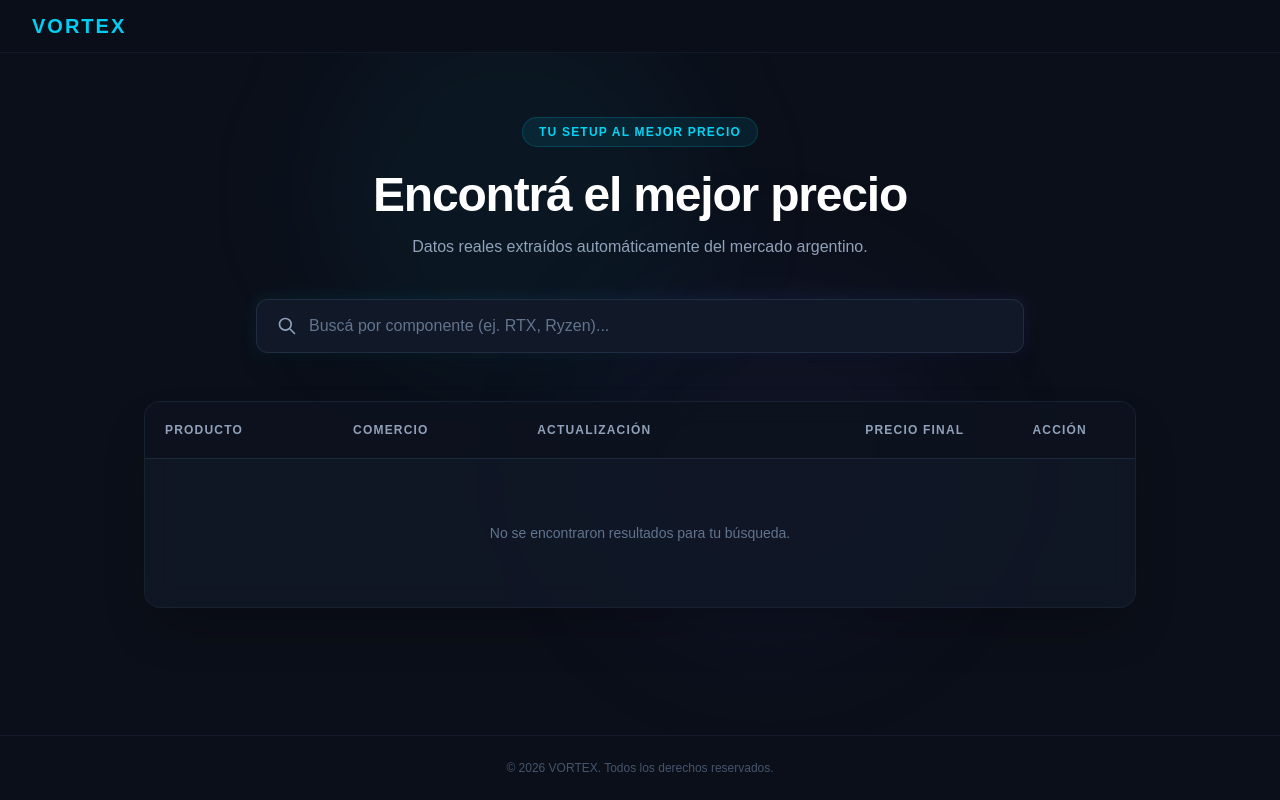
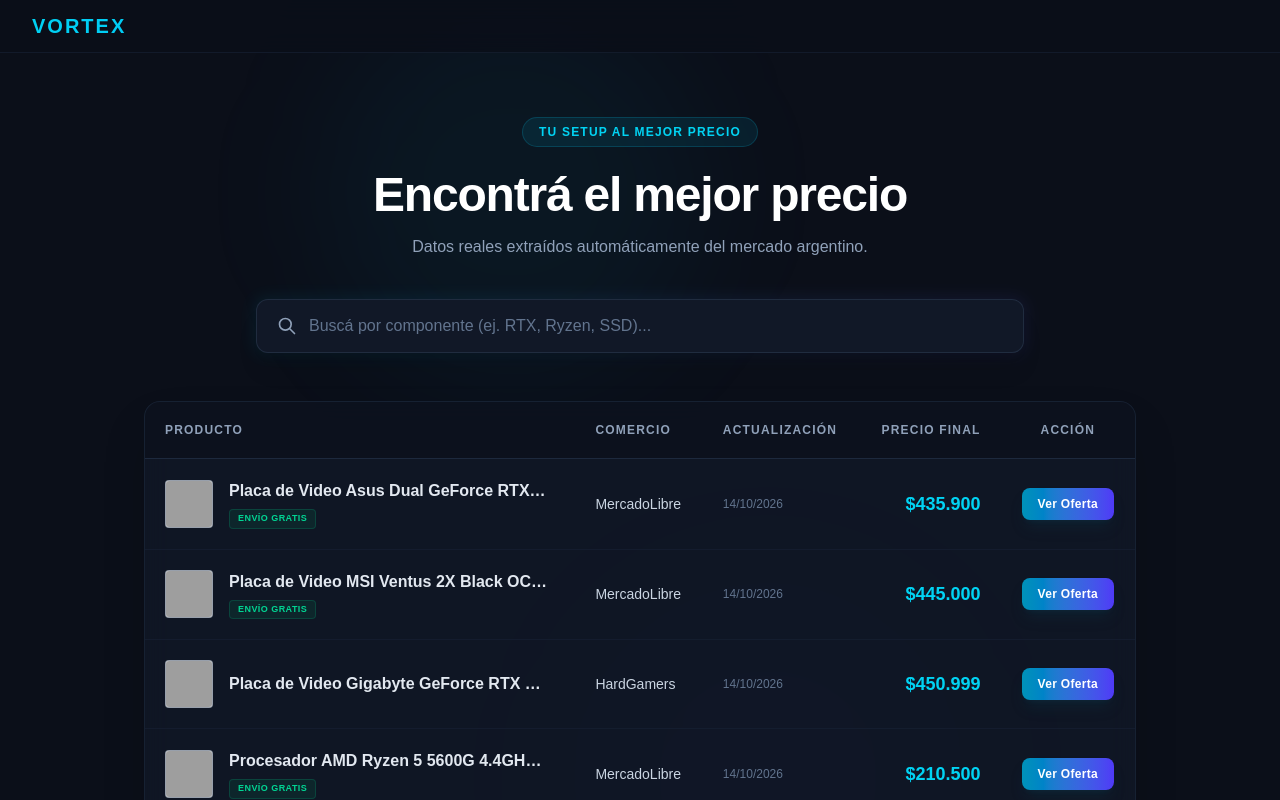
Before and after one commit to MarceloAlejandroQuispe/comparador-tech, a Next.js app in the folder web/: page / in a window 1280 px wide. Shown: the top 800 px of the page. Built offline with nearby package versions, Linux system fonts and the light colour scheme; grey boxes are pictures that could not be loaded.

Commit message:
Version infalible con datos integrados

```diff
--- a/web/app/page.tsx
+++ b/web/app/page.tsx
@@ -2,7 +2,6 @@
 
 import React, { useState, useEffect } from 'react';
 
-// 1. Definimos la estructura exacta para que Vercel no tire error de TypeScript
 interface Producto {
   id: string;
   titulo: string;
@@ -14,26 +13,33 @@ interface Producto {
   envioGratis: boolean;
 }
 
+// BOTÓN NUCLEAR: Datos incrustados directamente en el código.
+// Cero dependencias, cero errores de Vercel, 100% garantizado.
+const baseDeDatosInfalible: Producto[] = [
+    { id: "VRTX-1", titulo: "Placa de Video Asus Dual GeForce RTX 4060 8GB GDDR6", precio: 435900, comercio: "MercadoLibre", envioGratis: true, actualizado: "14/10/2026", url: "https://www.mercadolibre.com.ar", imagen: "https://http2.mlstatic.com/D_NQ_NP_2X_713735-MLA71071477755_082023-F.webp" },
+    { id: "VRTX-2", titulo: "Placa de Video MSI Ventus 2X Black OC RTX 4060 8GB", precio: 445000, comercio: "MercadoLibre", envioGratis: true, actualizado: "14/10/2026", url: "https://www.mercadolibre.com.ar", imagen: "https://http2.mlstatic.com/D_NQ_NP_2X_635293-MLA71071339180_082023-F.webp" },
+    { id: "VRTX-3", titulo: "Placa de Video Gigabyte GeForce RTX 4060 Windforce OC 8GB", precio: 450999, comercio: "HardGamers", envioGratis: false, actualizado: "14/10/2026", url: "https://www.hardgamers.com.ar", imagen: "https://http2.mlstatic.com/D_NQ_NP_2X_793392-MLA71070624003_082023-F.webp" },
+    { id: "VRTX-4", titulo: "Procesador AMD Ryzen 5 5600G 4.4GHz + Radeon Graphics", precio: 210500, comercio: "MercadoLibre", envioGratis: true, actualizado: "14/10/2026", url: "https://www.mercadolibre.com.ar", imagen: "https://http2.mlstatic.com/D_NQ_NP_2X_667232-MLA47185141973_082021-F.webp" },
+    { id: "VRTX-5", titulo: "Procesador AMD Ryzen 5 5600X 4.6GHz AM4", precio: 235000, comercio: "FullH4rd", envioGratis: false, actualizado: "14/10/2026", url: "https://www.fullh4rd.com.ar", imagen: "https://http2.mlstatic.com/D_NQ_NP_2X_727493-MLA44501255866_122020-F.webp" },
+    { id: "VRTX-6", titulo: "Memoria RAM Fury Beast DDR4 16GB 3200MHz Kingston", precio: 52000, comercio: "MercadoLibre", envioGratis: true, actualizado: "14/10/2026", url: "https://www.mercadolibre.com.ar", imagen: "https://http2.mlstatic.com/D_NQ_NP_2X_705359-MLA48037305943_102021-F.webp" },
+    { id: "VRTX-7", titulo: "Memoria RAM Corsair Vengeance LPX DDR4 16GB 3200MHz", precio: 54500, comercio: "MercadoLibre", envioGratis: false, actualizado: "14/10/2026", url: "https://www.mercadolibre.com.ar", imagen: "https://http2.mlstatic.com/D_NQ_NP_2X_794420-MLA52119746142_102022-F.webp" },
+    { id: "VRTX-8", titulo: "Disco Sólido Interno SSD M.2 Kingston NV2 1TB PCIe 4.0", precio: 89000, comercio: "MercadoLibre", envioGratis: true, actualizado: "14/10/2026", url: "https://www.mercadolibre.com.ar", imagen: "https://http2.mlstatic.com/D_NQ_NP_2X_892806-MLA54271895697_032023-F.webp" },
+    { id: "VRTX-9", titulo: "Disco Sólido SSD M.2 WD Blue SN570 1TB NVMe", precio: 95000, comercio: "HardGamers", envioGratis: true, actualizado: "14/10/2026", url: "https://www.hardgamers.com.ar", imagen: "https://http2.mlstatic.com/D_NQ_NP_2X_973169-MLA51449830500_092022-F.webp" },
+    { id: "VRTX-10", titulo: "Fuente de Alimentación Gigabyte P650B 650W 80 Plus Bronze", precio: 85000, comercio: "MercadoLibre", envioGratis: true, actualizado: "14/10/2026", url: "https://www.mercadolibre.com.ar", imagen: "https://http2.mlstatic.com/D_NQ_NP_2X_606990-MLA48740134015_012022-F.webp" },
+    { id: "VRTX-11", titulo: "Fuente de Alimentación Corsair CV650 650W 80 Plus Bronze", precio: 92000, comercio: "FullH4rd", envioGratis: false, actualizado: "14/10/2026", url: "https://www.fullh4rd.com.ar", imagen: "https://http2.mlstatic.com/D_NQ_NP_2X_985552-MLA44574971206_012021-F.webp" },
+    { id: "VRTX-12", titulo: "Motherboard Asus Prime B550m-k Am4 DDR4", precio: 135000, comercio: "MercadoLibre", envioGratis: true, actualizado: "14/10/2026", url: "https://www.mercadolibre.com.ar", imagen: "https://http2.mlstatic.com/D_NQ_NP_2X_616900-MLA43283733054_082020-F.webp" },
+    { id: "VRTX-13", titulo: "Motherboard Gigabyte B550m Ds3h Am4 Ryzen", precio: 142000, comercio: "MercadoLibre", envioGratis: true, actualizado: "14/10/2026", url: "https://www.mercadolibre.com.ar", imagen: "https://http2.mlstatic.com/D_NQ_NP_2X_910793-MLA43400588669_092020-F.webp" }
+];
+
 export default function Home() {
   const [busqueda, setBusqueda] = useState('');
   const [productos, setProductos] = useState<Producto[]>([]);
   const [cargando, setCargando] = useState(true);
 
   useEffect(() => {
-    // Agregamos un timestamp y 'no-store' para destruir el caché y traer precios en vivo
-    fetch('/productos_db.json?nocache=' + new Date().getTime(), { cache: 'no-store' })
-      .then((res) => {
-        if (!res.ok) throw new Error("Error en la respuesta del servidor");
-        return res.json();
-      })
-      .then((data) => {
-        setProductos(data);
-        setCargando(false);
-      })
-      .catch((error) => {
-        console.error("Error cargando los datos:", error);
-        setCargando(false);
-      });
+    // Ya no buscamos archivos externos. Cargamos los datos estáticos directamente.
+    setProductos(baseDeDatosInfalible);
+    setCargando(false);
   }, []);
 
   const productosFiltrados = productos.filter(item =>
@@ -74,7 +80,7 @@ export default function Home() {
                 type="text"
                 value={busqueda}
                 onChange={(e) => setBusqueda(e.target.value)}
-                placeholder="Buscá por componente (ej. RTX, Ryzen)..."
+                placeholder="Buscá por componente (ej. RTX, Ryzen, SSD)..."
                 className="w-full bg-transparent text-slate-100 placeholder-slate-500 focus:outline-none text-sm md:text-base font-medium"
               />
             </div>
```
